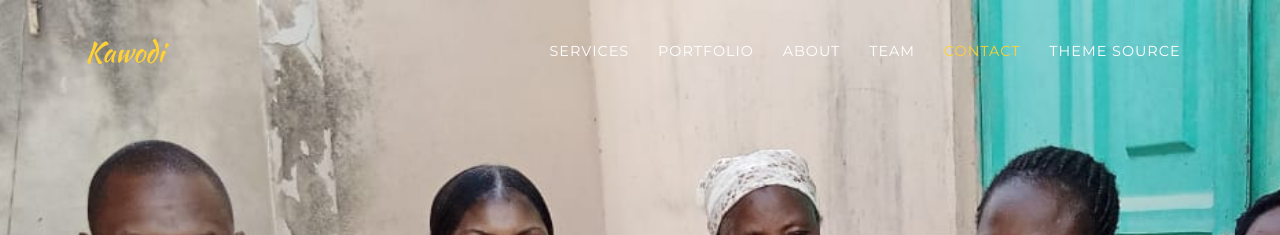
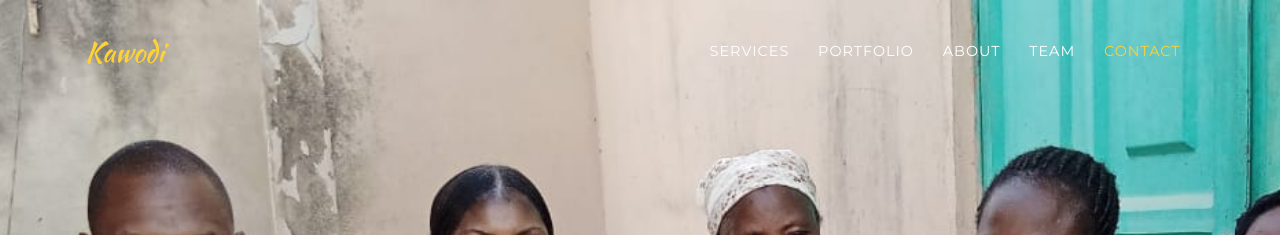
Before and after one commit to engr-iliyas/kawodi, a Jekyll site: the page built from index.md, in a window 1280 px wide. Shown: the top 235 px of the page. Built offline with Jekyll 4.4.1, drawn with Linux system fonts in a browser that asks for light colours; some web fonts are replaced.

Commit message:
No link to source

```diff
--- a/_data/navigation.yml
+++ b/_data/navigation.yml
@@ -23,8 +23,8 @@ en: &DEFAULT_EN
       section: team
     - title: "Contact"
       section: contact
-    - title: "Theme Source"
-      url: https://github.com/raviriley/agency-jekyll-theme/
+    # - title: "Theme Source"
+    #  url: https://github.com/raviriley/agency-jekyll-theme/
 en-US:
   <<: *DEFAULT_EN
 en-CA:
```
